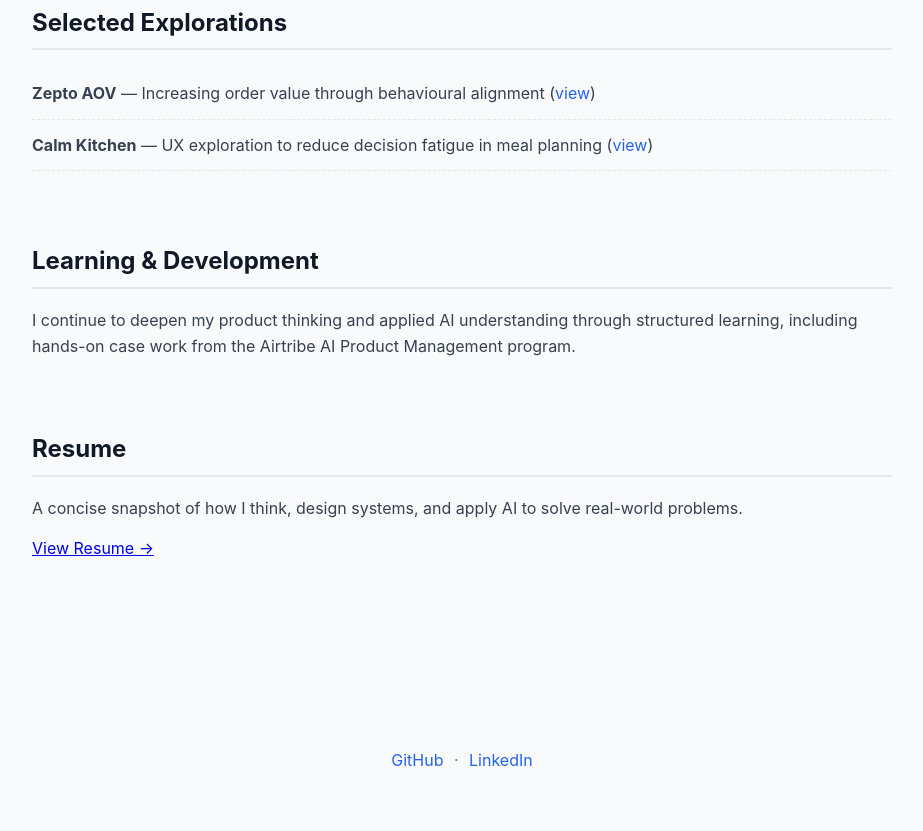
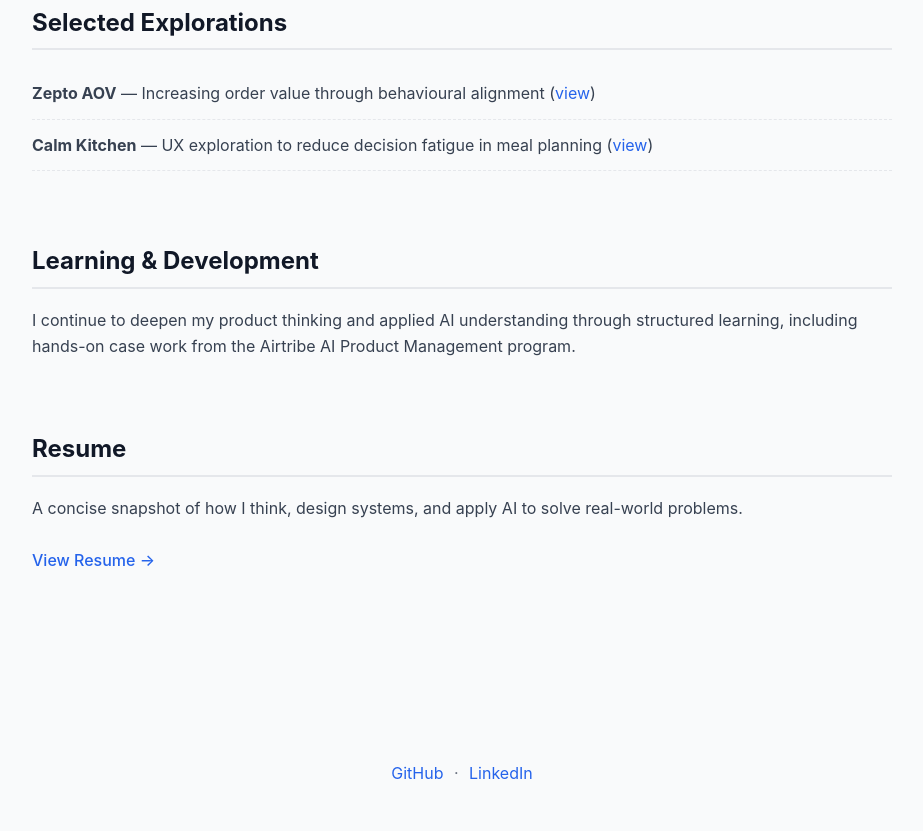
Before and after one commit to neerajkhatri-io/neerajkhatri-io.github.io, a plain HTML site: page index.html in a window 1280 px wide. Shown: the part 1405-2236 px from the top of the page, without its empty margins (178-1101 px from the left). Drawn offline with Linux system fonts and the light colour scheme.

Commit message:
Add styles for resume link with hover effect

```diff
--- a/style.css
+++ b/style.css
@@ -134,3 +134,17 @@ footer a {
 footer a:hover {
   text-decoration: underline;
 }
+
+.resume-link {
+  display: inline-block;
+  margin-top: 0.75rem;
+  font-weight: 500;
+  color: var(--accent);
+  text-decoration: none;
+  border-bottom: 1px solid transparent;
+  transition: border-color 0.2s ease;
+}
+
+.resume-link:hover {
+  border-bottom: 1px solid var(--accent);
+}
```
